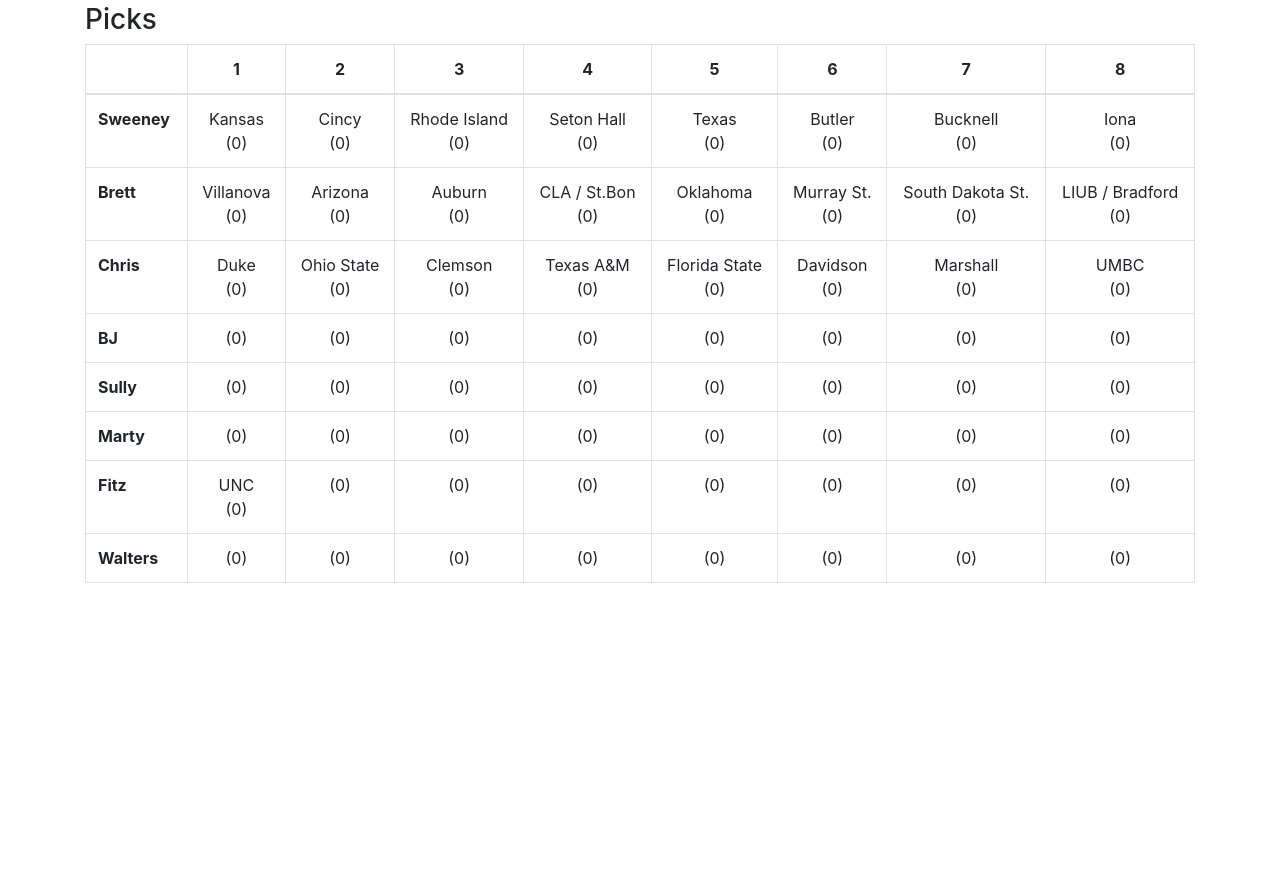
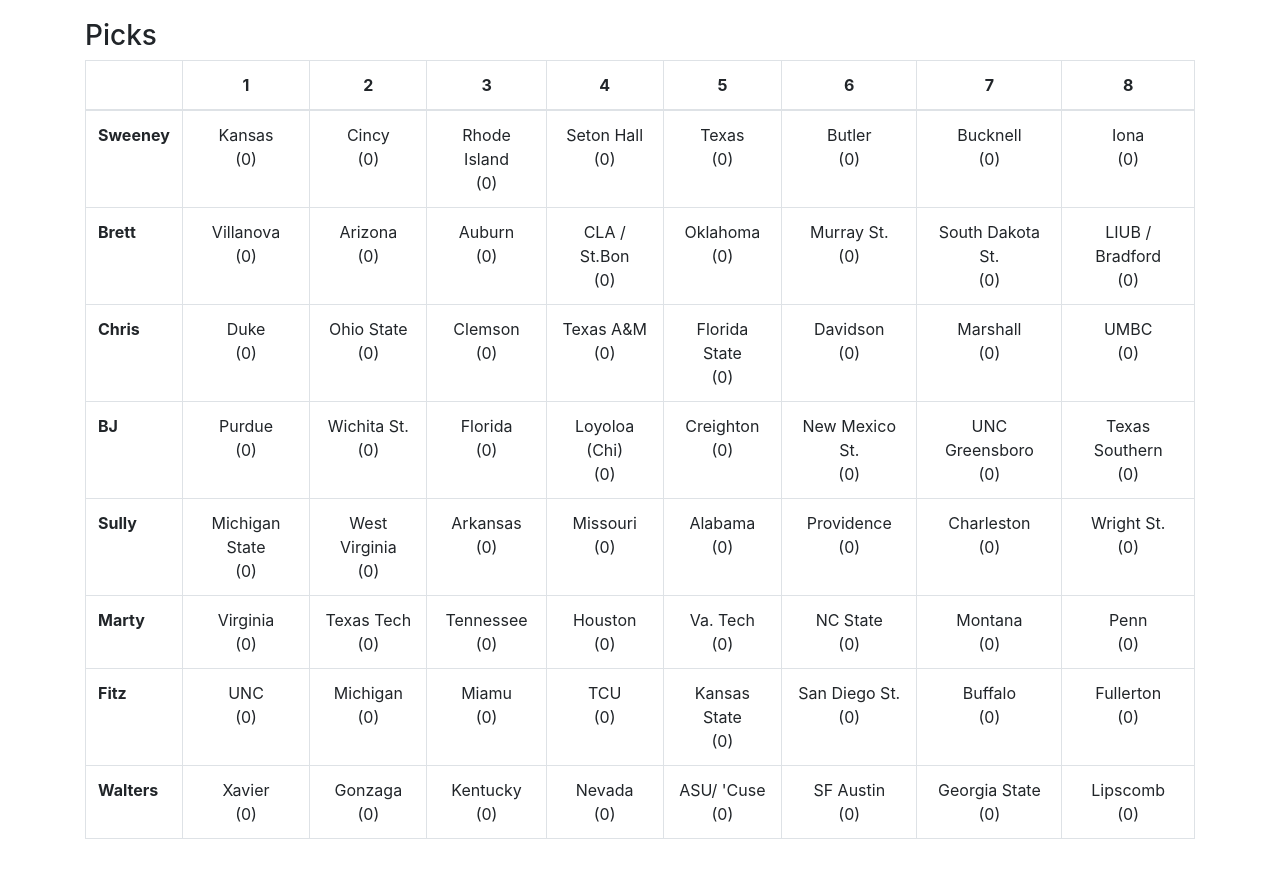
Before and after one commit to Fitzonreee/march-madness, a plain HTML site: page index.html in a window 1280 px wide. Shown: the part 730-1608 px from the top of the page. Before the commit the page ends 1377 px from the top, so only its background shows below. Drawn offline with nearby package versions, Linux system fonts and the light colour scheme.

Commit message:
Added everyones picks

```diff
--- a/index.html
+++ b/index.html
@@ -6,23 +6,19 @@
     <link rel="stylesheet" href="https://maxcdn.bootstrapcdn.com/bootstrap/4.0.0/css/bootstrap.min.css" integrity="sha384-Gn5384xqQ1aoWXA+058RXPxPg6fy4IWvTNh0E263XmFcJlSAwiGgFAW/dAiS6JXm" crossorigin="anonymous">
     <title>March Madness</title>
     <style media="screen">
-      h1, h3 { margin-top: 2em }
+      h1, h3, h4 { margin-top: 2em }
       body { padding-bottom: 3em }
     </style>
   </head>
   <body>
-
-
     <div class="container">
-
       <div class="row">
         <div class="col-sm">
           <h1>March Madness</h1>
         </div>
       </div>
-
       <div class="row">
-        <div class="col-sm">
+        <div class="col-sm-12 col-md-6">
           <h3>Leaderboard</h3>
           <table class="table table-bordered">
           <thead>
@@ -75,7 +71,19 @@
             </tr>
           </tbody>
         </table>
+        </div>
+        <div class="col-sm">
+          <h3>Rules</h3>
+          <ul>
+            <li>2 points for a win</li>
+            <li>4 points for a Final Four win</li>
+            <li>Play like a Champion</li>
+          </ul>
+        </div>
+      </div>
 
+      <div class="row">
+        <div class="col-sm">
           <h3>Picks</h3>
           <table class="table table-bordered table">
             <thead>
@@ -203,35 +211,35 @@
               <tr>
                 <th scope="row">BJ</th>
                 <td class="text-center">
-                <div></div>
+                  <div>Purdue</div>
                   <div>(0)</div>
                 </td>
                 <td class="text-center">
-                <div></div>
+                  <div>Wichita St.</div>
                   <div>(0)</div>
                 </td>
                 <td class="text-center">
-                <div></div>
+                  <div>Florida</div>
                   <div>(0)</div>
                 </td>
                 <td class="text-center">
-                <div></div>
+                  <div>Loyoloa (Chi)</div>
                   <div>(0)</div>
                 </td>
                 <td class="text-center">
-                <div></div>
+                  <div>Creighton</div>
                   <div>(0)</div>
                 </td>
                 <td class="text-center">
-                <div></div>
+                  <div>New Mexico St.</div>
                   <div>(0)</div>
                 </td>
                 <td class="text-center">
-                <div></div>
+                  <div>UNC Greensboro</div>
                   <div>(0)</div>
                 </td>
                 <td class="text-center">
-                <div></div>
+                  <div>Texas Southern</div>
                   <div>(0)</div>
                 </td>
               </tr>
@@ -239,35 +247,35 @@
               <tr>
                 <th scope="row">Sully</th>
                 <td class="text-center">
-                <div></div>
+                  <div>Michigan State</div>
                   <div>(0)</div>
                 </td>
                 <td class="text-center">
-                <div></div>
+                  <div>West Virginia</div>
                   <div>(0)</div>
                 </td>
                 <td class="text-center">
-                <div></div>
+                  <div>Arkansas</div>
                   <div>(0)</div>
                 </td>
                 <td class="text-center">
-                <div></div>
+                  <div>Missouri</div>
                   <div>(0)</div>
                 </td>
                 <td class="text-center">
-                <div></div>
+                  <div>Alabama</div>
                   <div>(0)</div>
                 </td>
                 <td class="text-center">
-                <div></div>
+                  <div>Providence</div>
                   <div>(0)</div>
                 </td>
                 <td class="text-center">
-                <div></div>
+                  <div>Charleston</div>
                   <div>(0)</div>
                 </td>
                 <td class="text-center">
-                <div></div>
+                  <div>Wright St.</div>
                   <div>(0)</div>
                 </td>
               </tr>
@@ -275,35 +283,35 @@
               <tr>
                 <th scope="row">Marty</th>
                 <td class="text-center">
-                <div></div>
+                  <div>Virginia</div>
                   <div>(0)</div>
                 </td>
                 <td class="text-center">
-                <div></div>
+                  <div>Texas Tech</div>
                   <div>(0)</div>
                 </td>
                 <td class="text-center">
-                <div></div>
+                  <div>Tennessee</div>
                   <div>(0)</div>
                 </td>
                 <td class="text-center">
-                <div></div>
+                  <div>Houston</div>
                   <div>(0)</div>
                 </td>
                 <td class="text-center">
-                <div></div>
+                  <div>Va. Tech</div>
                   <div>(0)</div>
                 </td>
                 <td class="text-center">
-                <div></div>
+                  <div>NC State</div>
                   <div>(0)</div>
                 </td>
                 <td class="text-center">
-                <div></div>
+                  <div>Montana</div>
                   <div>(0)</div>
                 </td>
                 <td class="text-center">
-                <div></div>
+                  <div>Penn</div>
                   <div>(0)</div>
                 </td>
               </tr>
@@ -315,31 +323,31 @@
                   <div>(0)</div>
                 </td>
                 <td class="text-center">
-                <div></div>
+                  <div>Michigan</div>
                   <div>(0)</div>
                 </td>
                 <td class="text-center">
-                <div></div>
+                  <div>Miamu</div>
                   <div>(0)</div>
                 </td>
                 <td class="text-center">
-                <div></div>
+                  <div>TCU</div>
                   <div>(0)</div>
                 </td>
                 <td class="text-center">
-                <div></div>
+                  <div>Kansas State</div>
                   <div>(0)</div>
                 </td>
                 <td class="text-center">
-                <div></div>
+                  <div>San Diego St.</div>
                   <div>(0)</div>
                 </td>
                 <td class="text-center">
-                <div></div>
+                  <div>Buffalo</div>
                   <div>(0)</div>
                 </td>
                 <td class="text-center">
-                <div></div>
+                  <div>Fullerton</div>
                   <div>(0)</div>
                 </td>
               </tr>
@@ -347,43 +355,40 @@
               <tr>
                 <th scope="row">Walters</th>
                 <td class="text-center">
-                <div></div>
+                  <div>Xavier</div>
                   <div>(0)</div>
                 </td>
                 <td class="text-center">
-                <div></div>
+                  <div>Gonzaga</div>
                   <div>(0)</div>
                 </td>
                 <td class="text-center">
-                <div></div>
+                  <div>Kentucky</div>
                   <div>(0)</div>
                 </td>
                 <td class="text-center">
-                <div></div>
+                  <div>Nevada</div>
                   <div>(0)</div>
                 </td>
                 <td class="text-center">
-                <div></div>
+                  <div>ASU/ 'Cuse</div>
                   <div>(0)</div>
                 </td>
                 <td class="text-center">
-                <div></div>
+                  <div>SF Austin</div>
                   <div>(0)</div>
                 </td>
                 <td class="text-center">
-                <div></div>
+                  <div>Georgia State</div>
                   <div>(0)</div>
                 </td>
                 <td class="text-center">
-                <div></div>
+                  <div>Lipscomb</div>
                   <div>(0)</div>
                 </td>
               </tr>
-
-
             </tbody>
           </table>
-
         </div>
       </div>
     </div>
```
Lines whose indentation alone changed are shown as unchanged.
